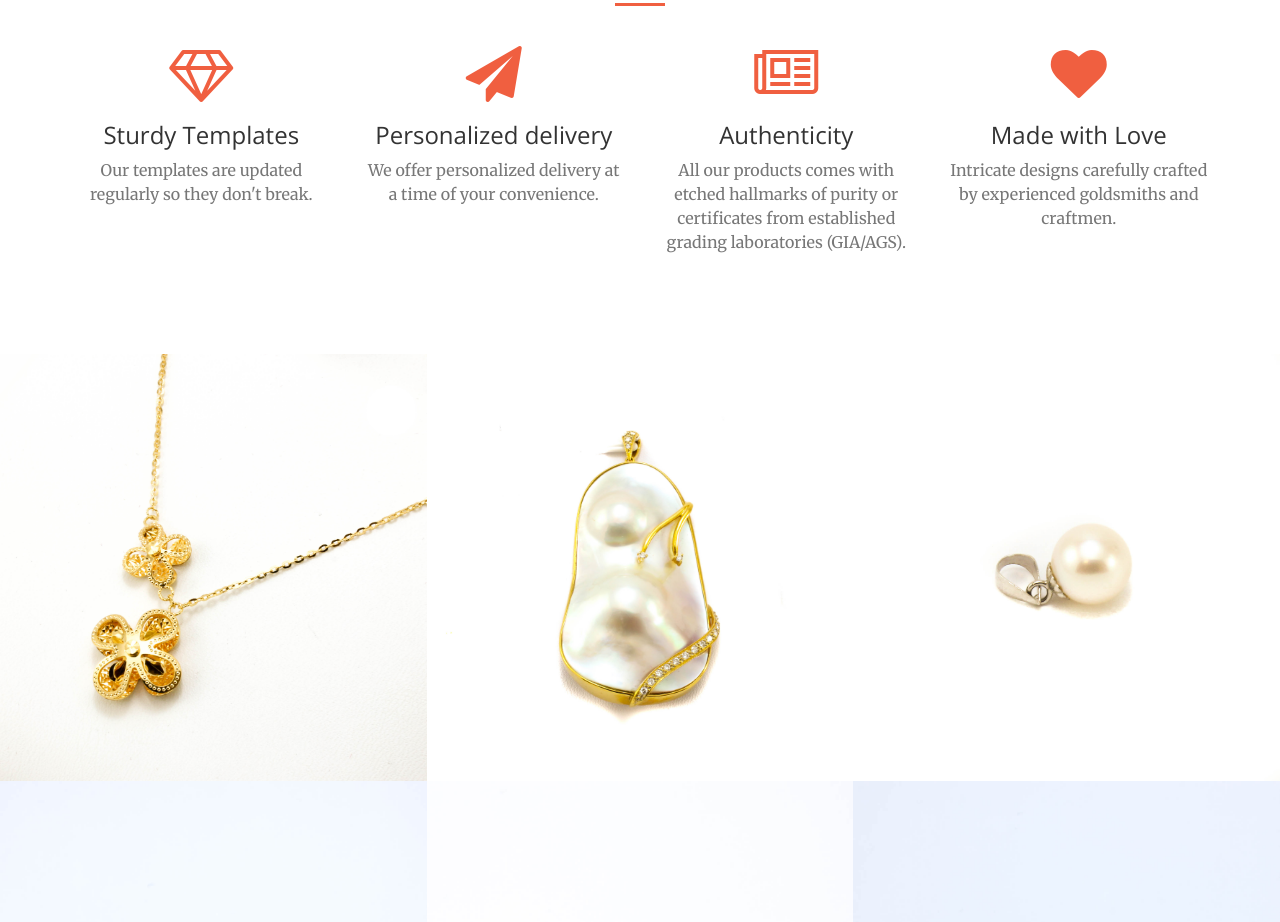
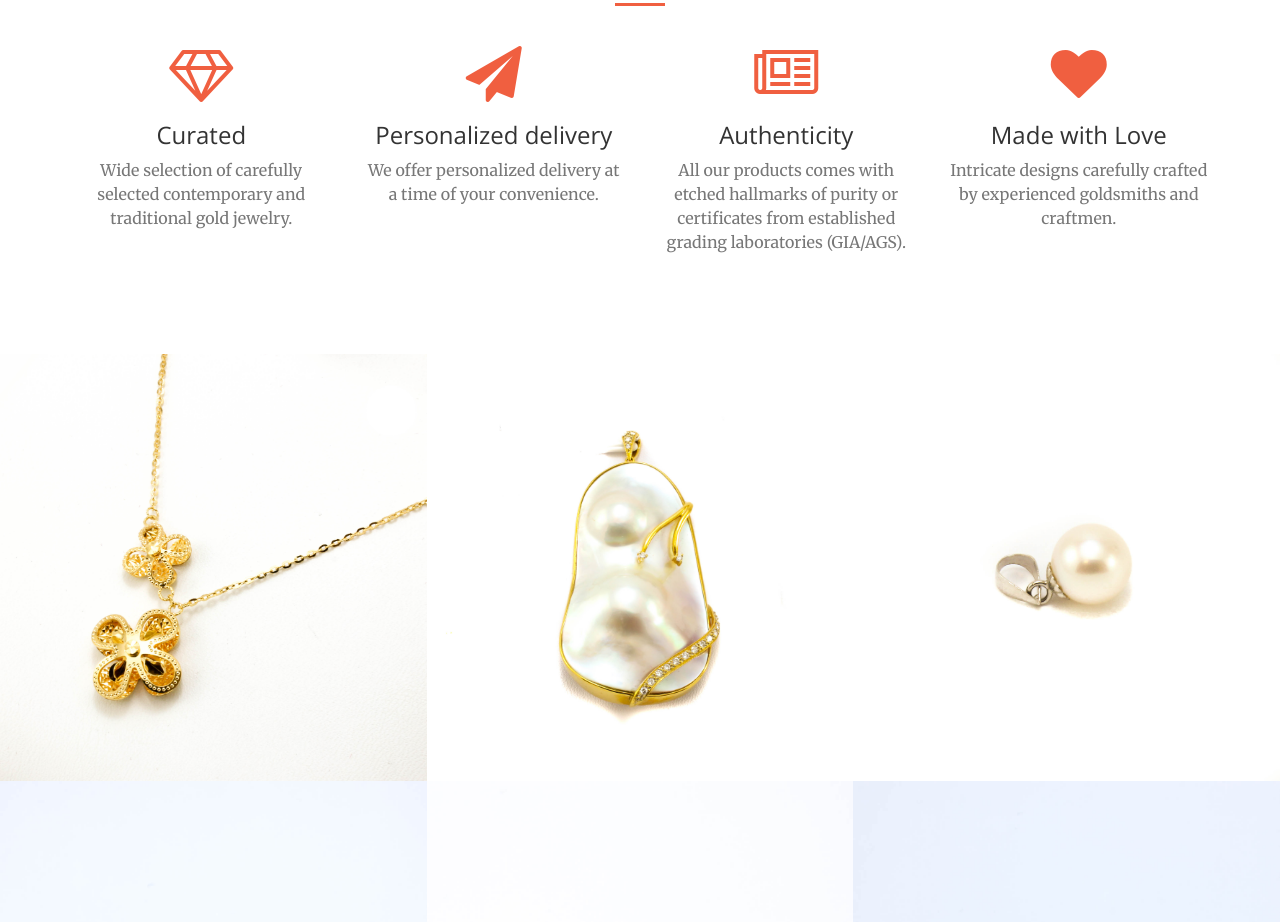
Before and after one commit to leehongngiap/gramsg.github.io, a website: page index.html in a window 1280 px wide. Shown: the part 1320-2242 px from the top of the page. Drawn offline with nearby package versions, Linux system fonts and the light colour scheme.

Commit message:
Add files via upload

```diff
--- a/index.html
+++ b/index.html
@@ -106,8 +106,8 @@
                 <div class="col-lg-3 col-md-6 text-center">
                     <div class="service-box">
                         <i class="fa fa-4x fa-diamond text-primary sr-icons"></i>
-                        <h3>Sturdy Templates</h3>
-                        <p class="text-muted">Our templates are updated regularly so they don't break.</p>
+                        <h3>Curated</h3>
+                        <p class="text-muted">Wide selection of carefully selected contemporary and traditional gold jewelry.</p>
                     </div>
                 </div>
                 <div class="col-lg-3 col-md-6 text-center">
```
Also changed, not shown: img/header.jpg.
